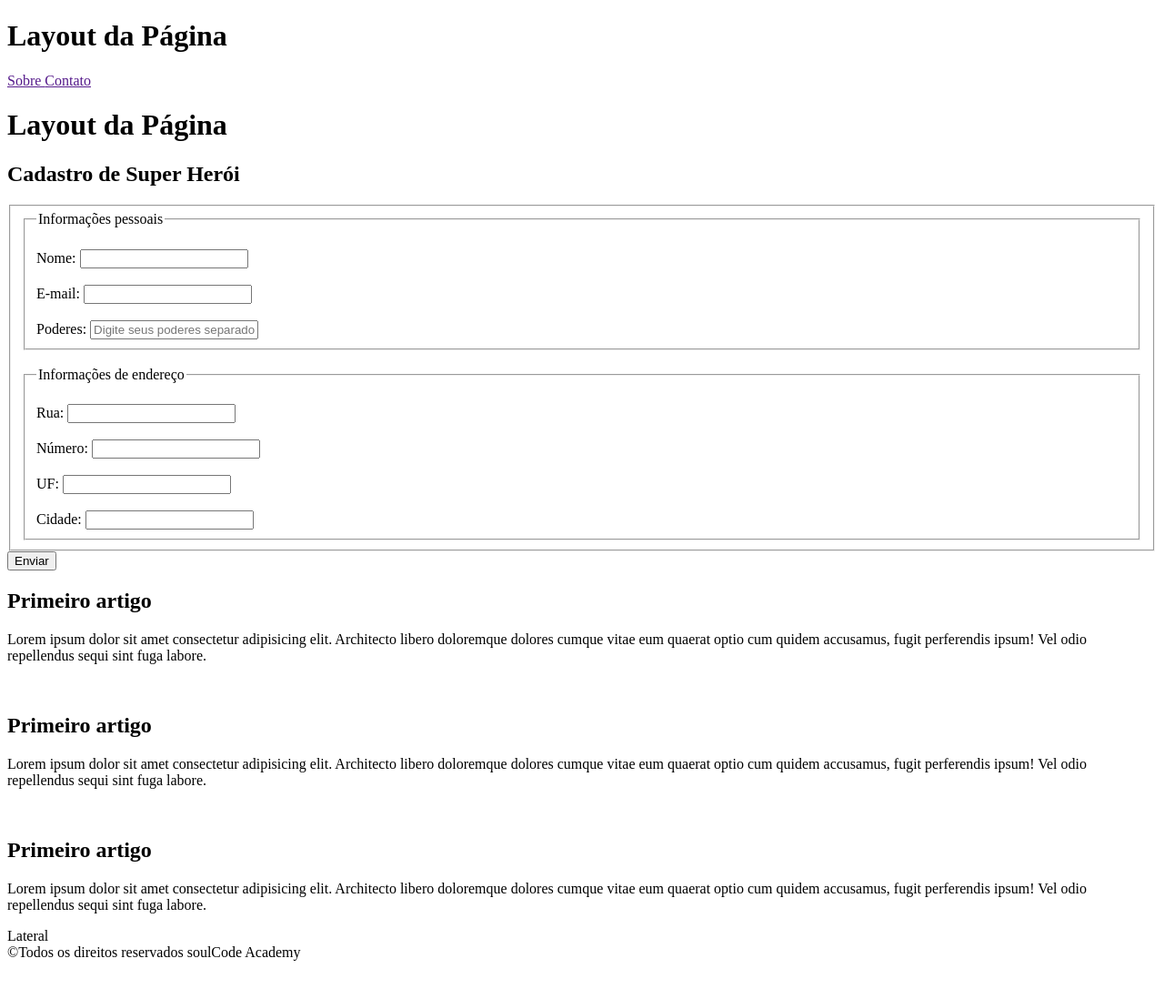
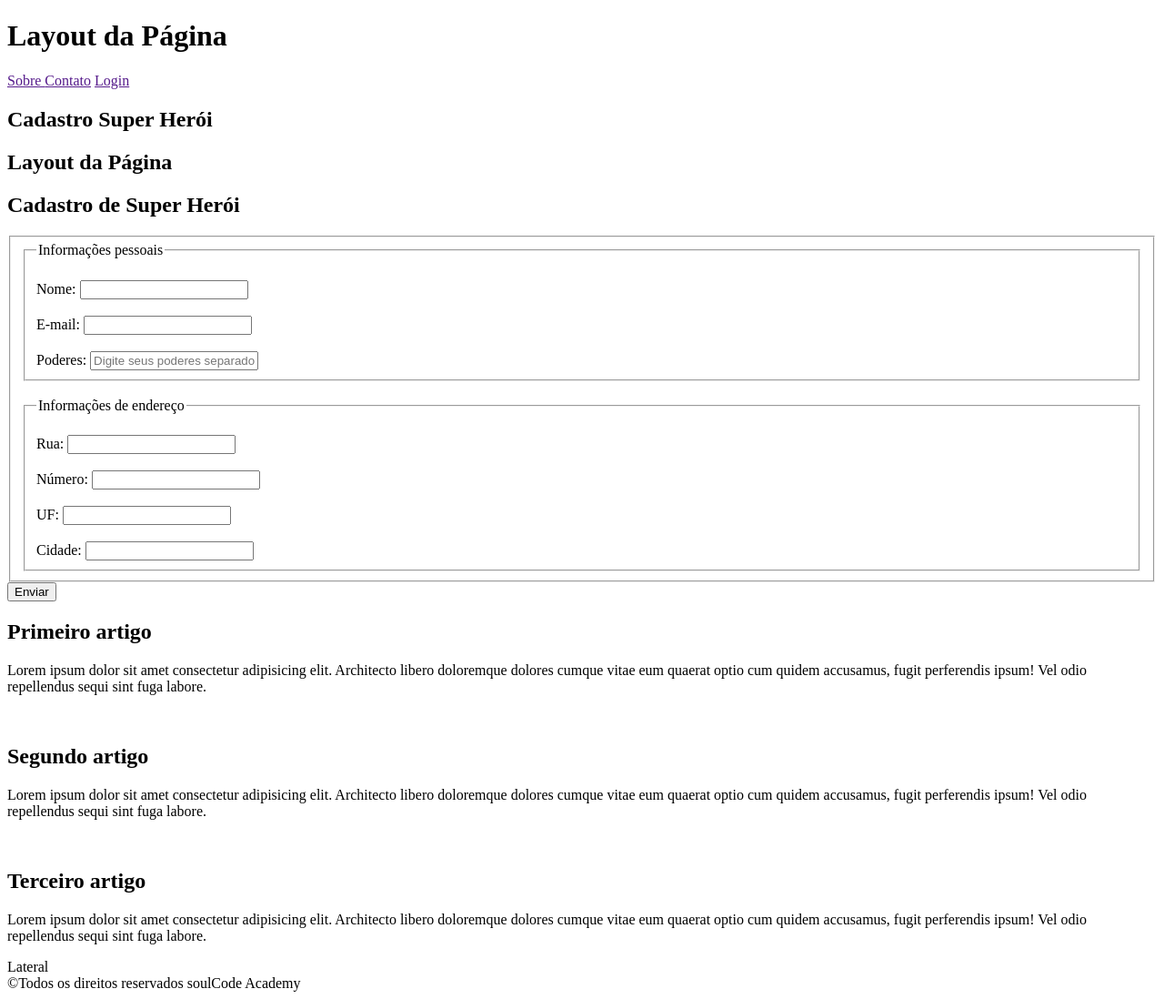
Before and after one commit to leo-vilelela/Reposit-rio-de-estudo-HTML, a plain HTML site: page index.html in a window 1280 px wide. Shown: the whole page at 91% size. Before the commit the page ends 1064 px from the top, so only its background shows below. Drawn offline with Linux system fonts and the light colour scheme.

Commit message:
Atualizando repositório

```diff
--- a/index.html
+++ b/index.html
@@ -10,10 +10,12 @@
             <nav>
                 <a href="">Sobre </a>
                 <a href="">Contato</a>
-                <a href=""></a>
+                <a href="">Login</a>
             </nav>
         </header>
         <main>
+            <section>
+                <h2 title="Cabeçalho">Cadastro Super Herói</h2>
                 <form action="" method="GET">
                     <!--
             GET -> Envia pela url
@@ -104,6 +106,7 @@
                     </fieldset>
                     <button>Enviar</button>
                 </form>
+            </section>
             <section>
                 <article>
                     <h2>Primeiro artigo</h2>
@@ -116,7 +119,7 @@
                 </article>
                 <br />
                 <article>
-                    <h2>Primeiro artigo</h2>
+                    <h2>Segundo artigo</h2>
                     <p>
                         Lorem ipsum dolor sit amet consectetur adipisicing elit.
                         Architecto libero doloremque dolores cumque vitae eum
@@ -126,7 +129,7 @@
                 </article>
                 <br />
                 <article>
-                    <h2>Primeiro artigo</h2>
+                    <h2>Terceiro artigo</h2>
                     <p>
                         Lorem ipsum dolor sit amet consectetur adipisicing elit.
                         Architecto libero doloremque dolores cumque vitae eum
```
Lines whose indentation alone changed are shown as unchanged.
